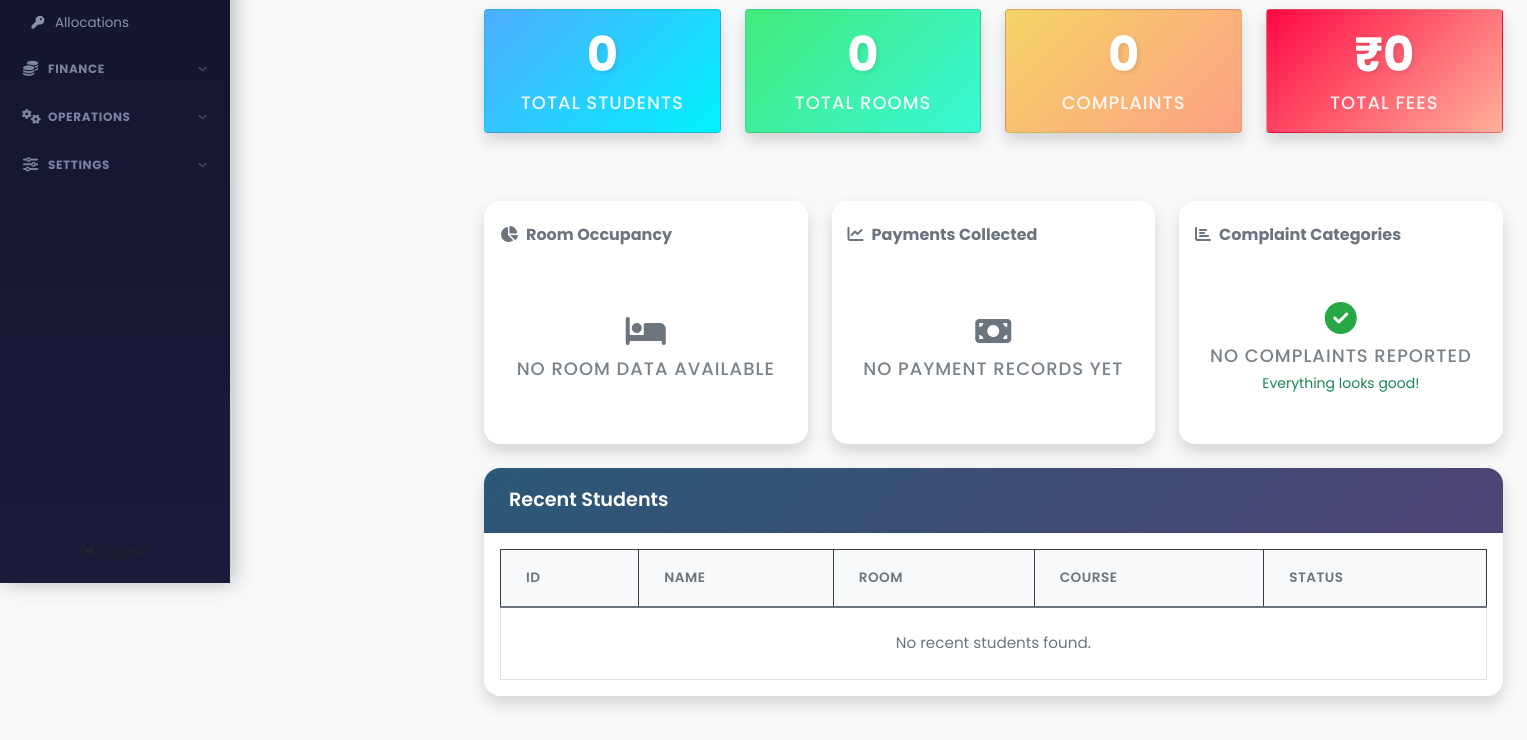
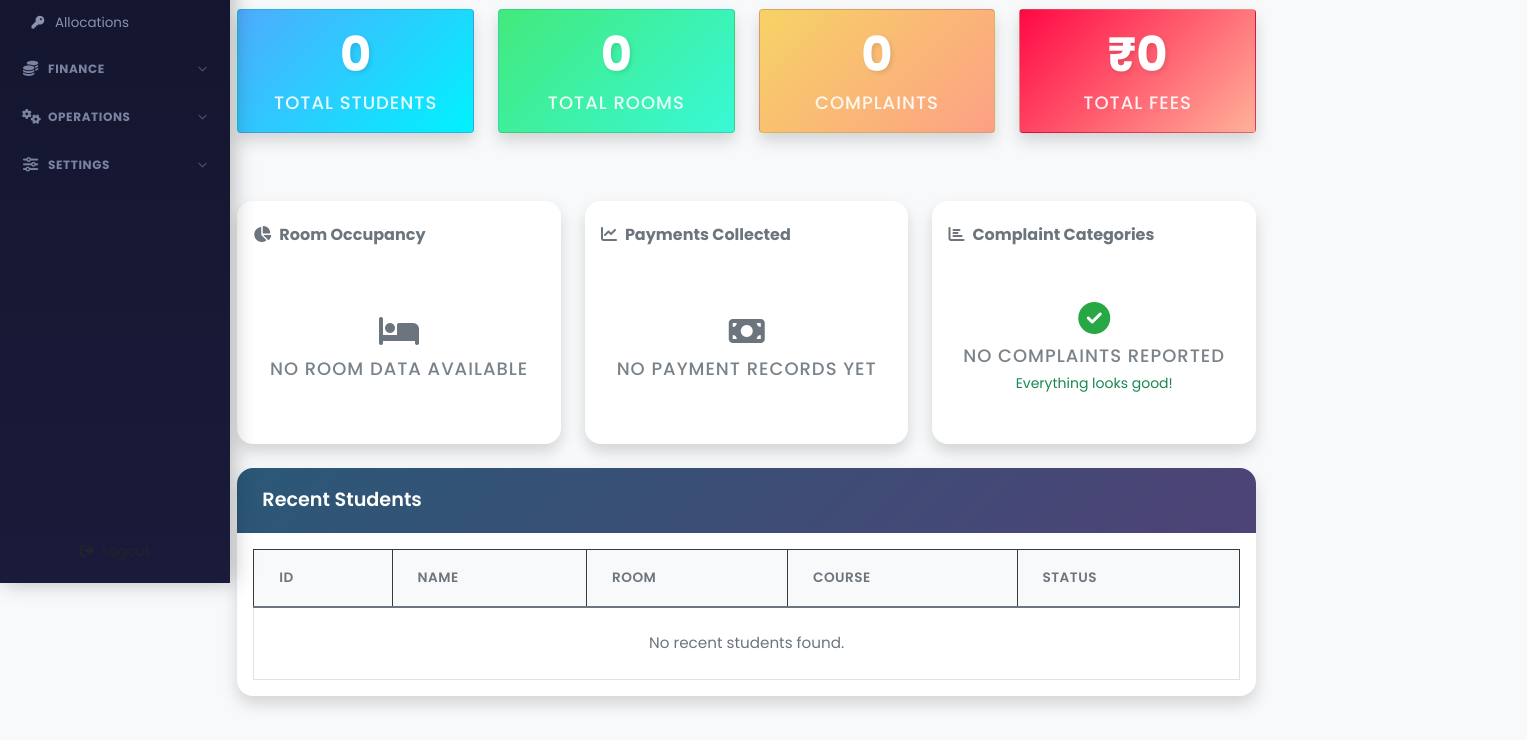
Before and after one commit to Blue-SkyStar/hotel_m, a website: page public/admin/admin_home.html in a window 1280 px wide. Shown: the part 217-957 px from the top of the page, 1527 px wide, since content can reach past the window. Drawn offline with nearby package versions, Linux system fonts and the light colour scheme; no server answers; sample sign-in values are in the browser's storage.

Commit message:
fix(css): remove duplicate margin causing horizontal scroll

```diff
--- a/public/css/index.css
+++ b/public/css/index.css
@@ -585,11 +585,7 @@ body.dark-mode .text-muted {
     .admin-sidebar.mobile-open { transform: translateX(0); }
 }
 
-/* Main content offset */
-#sidebar-mount ~ .col-md-10,
-.admin-main-content {
-    margin-left: 230px;
-}
+/* Main content offset relies on Bootstrap col-md-2 */
 
 /* ── Top Navbar ───────────────────────────────────────────────── */
 .admin-topbar {
@@ -705,8 +701,4 @@ body:has(.admin-topbar) {
     padding-top: 60px;
 }
 
-/* Main container left offset for desktop */
-body:has(#adminSidebar) .container-fluid.mt-0,
-body:has(#adminSidebar) [style*="margin-top"] {
-    margin-left: 230px;
-}
+/* Bootstrap col-md-2 handles the sidebar width natively */
```
